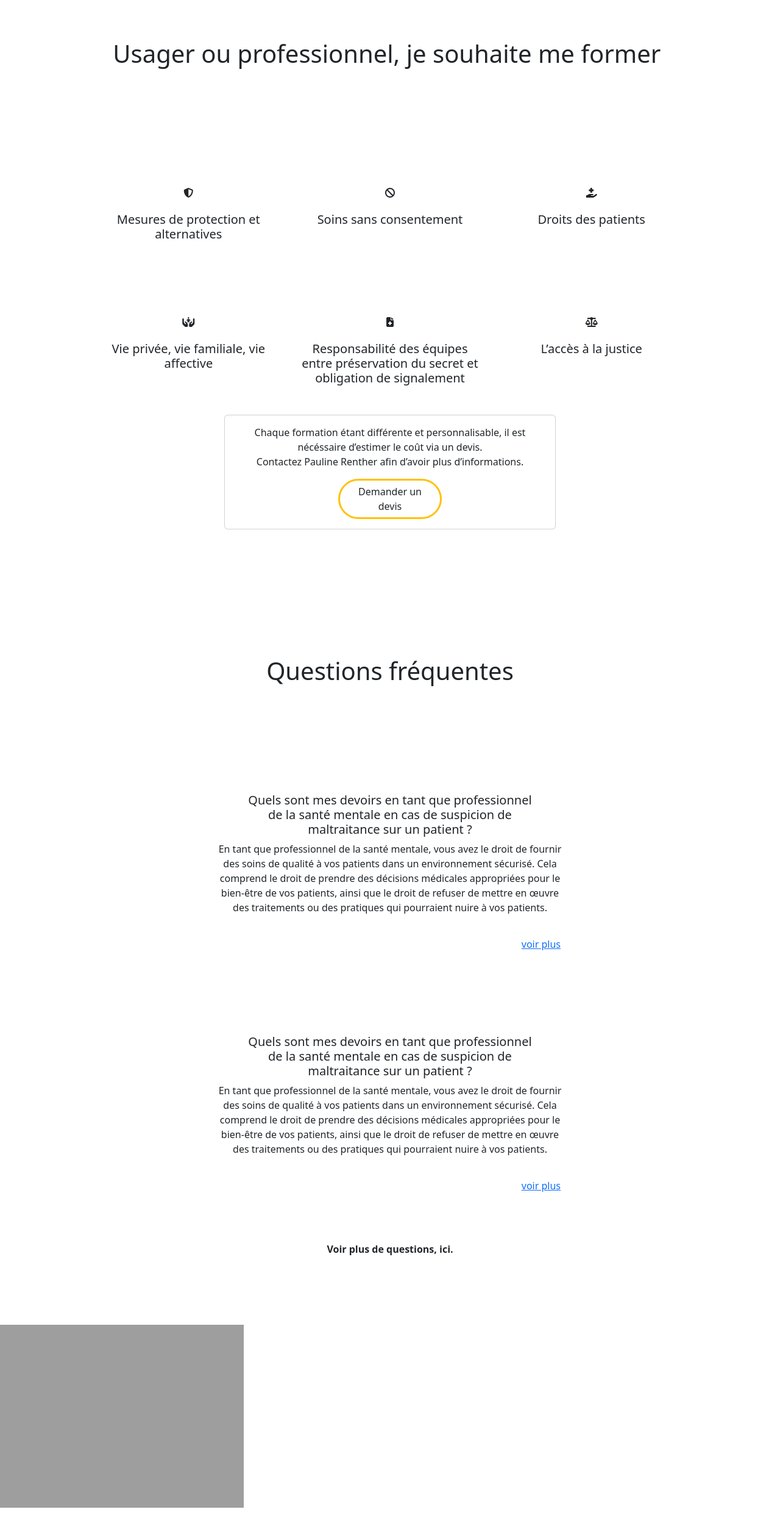
After one commit to Lilii16/pauline_website, a PHP site: page /autres_composants/page_formation.php in a window 1280 px wide. The commit adds this page. Shown: the whole page at 61% size. Run offline with PHP 8.4, Linux system fonts and the light colour scheme; grey boxes are pictures that could not be loaded.

Commit message:
page_formation-add

```diff
--- /dev/null
+++ b/utilities/autres_composants/page_formation.php
@@ -0,0 +1,113 @@
+<?php include "../composant_general/header.php"; ?>
+
+<section class="py-5" style="overflow-x: hidden;">
+    <div class="bg-red wh-100 py-3">
+        <h1 class="text-center" style="z-index: 1;">
+            Usager ou professionnel, je souhaite me former
+        </h1>
+    </div>
+
+    <div class="m-md-5 bg-light-90-beige blur-beige p-2 p-md-5">
+        <div class="formation row row-cols-1 row-cols-md-3 g-4 m-5 ">
+
+            <div class="col mb-5">
+                <div class="text-red text-center h-100 mb-5">
+                <i class="formation fa-solid fa-shield-halved card-img-top  pb-4" alt="..."></i>
+                    <div class="card-body text-dark">
+                        <h5 class="card-title">Mesures de protection et alternatives</h5>
+                    </div>
+                </div>
+            </div>
+
+            <div class="col">
+            <div class=" text-red text-center h-100">
+                <i class="formation fa-solid fa-ban  pb-4"></i>
+                    <div class="card-body text-dark">
+                        <h5 class="card-title">Soins sans consentement</h5>
+                    </div>
+                </div>
+            </div>
+
+            <div class="col">
+            <div class="text-red text-center h-100">
+                <i class="formation fa-solid fa-hand-holding-medical  pb-4"></i>
+                    <div class="card-body text-dark">
+                        <h5 class="card-title">Droits des patients</h5>
+                    </div>
+                </div>
+            </div>
+            <div class="col">
+            <div class="text-red text-center h-100">
+                <i class="formation fa-solid fa-hands-holding-child  pb-4"></i>
+                    <div class="card-body text-dark">
+                        <h5 class="card-title">Vie privée, vie familiale, vie affective</h5>
+                    </div>
+                </div>
+            </div>
+            <div class="col">
+            <div class="text-red text-center h-100">
+                <i class="formation fa-solid fa-file-medical  pb-4"></i>
+                    <div class="card-body text-dark">
+                        <h5 class="card-title">Responsabilité des équipes entre préservation du secret et obligation de signalement</h5>
+                    </div>
+                </div>
+            </div>
+            <div class="col">
+            <div class="text-red text-center h-100">
+                <i class="formation fa-solid fa-scale-balanced  pb-4"></i>
+                    <div class="card-body text-dark">
+                        <h5 class="card-title"> L’accès à la justice</h5>
+                    </div>
+                </div>
+            </div>
+        </div>
+
+
+        <div class="card text-center bg-beige col-md-6 m-auto">
+            <div class="card-body">
+                <p class="card-text">Chaque formation étant différente et personnalisable, il est nécéssaire d’estimer le coût via un devis. <br>
+                    Contactez Pauline Renther afin d’avoir plus d’informations. </p>
+                <a href="#" class="btn text-red border border-warning col-md-4  col-6 rounded-pill border-3">Demander un devis</a>
+            </div>
+        </div>
+
+
+    </div>
+</section>
+
+<section class="py-5 section_formation"  style="overflow-x: hidden !important;">
+    <div class="bg-red wh-100 py-3">
+        <h1 class="text-center" style="z-index: 1;">
+            Questions fréquentes
+        </h1>
+    </div>
+
+    <div class="my-md-5 bg-light-90-beige blur-beige p-md-5">
+        <!-- premiere card questions frequentes -->
+        <div class="col-md-6 col-10 m-auto text-center py-5">
+            <div class="" style="margin-bottom: -20px; z-index: 2 !important; position:relative;">
+                <h5 class="m-auto text-dark col-md-10 bg-light-beige rounded-pill p-3 p-md-2" >Quels sont mes devoirs en tant que professionnel de la santé mentale en cas de suspicion de maltraitance sur un patient ?</h5>
+            </div>
+
+            <div class="card-body bg-wine rounded-5 col-12 pt-3">
+                <p class="card-text text-light-beige p-1">En tant que professionnel de la santé mentale, vous avez le droit de fournir des soins de qualité à vos patients dans un environnement sécurisé. Cela comprend le droit de prendre des décisions médicales appropriées pour le bien-être de vos patients, ainsi que le droit de refuser de mettre en œuvre des traitements ou des pratiques qui pourraient nuire à vos patients.</p>
+               <p class="text-end p-3"><a href="#" class="text-light-beige"><u>voir plus</u></a></p>
+            </div>
+        </div>
+   <!-- deuxieme card questions frequentes -->
+   <div class="col-md-6 col-10 m-auto text-center py-5">
+            <div class="" style="margin-bottom: -20px; z-index: 2 !important; position:relative;">
+                <h5 class="m-auto text-dark col-md-10 bg-light-beige rounded-pill p-3 p-md-2" >Quels sont mes devoirs en tant que professionnel de la santé mentale en cas de suspicion de maltraitance sur un patient ?</h5>
+            </div>
+
+            <div class="card-body bg-wine rounded-5 col-12 pt-3">
+                <p class="card-text text-light-beige p-1">En tant que professionnel de la santé mentale, vous avez le droit de fournir des soins de qualité à vos patients dans un environnement sécurisé. Cela comprend le droit de prendre des décisions médicales appropriées pour le bien-être de vos patients, ainsi que le droit de refuser de mettre en œuvre des traitements ou des pratiques qui pourraient nuire à vos patients.</p>
+               <p class="text-end p-3"><a href="#" class="text-light-beige"><u>voir plus</u></a></p>
+            </div>
+        </div>
+
+<p class="text-dark text-center fw-bold">Voir plus de questions, ici.</p>
+    </div>
+<img src="../../assets/deco/deco_bulle.svg" alt="Bulle droite" class="bubble formation right absolute ">
+
+</section>
```
Also changed, not shown: style.css (+104 -28 lines), utilities/autres_composants/page_juridique/competences.php (+92 -9 lines).
